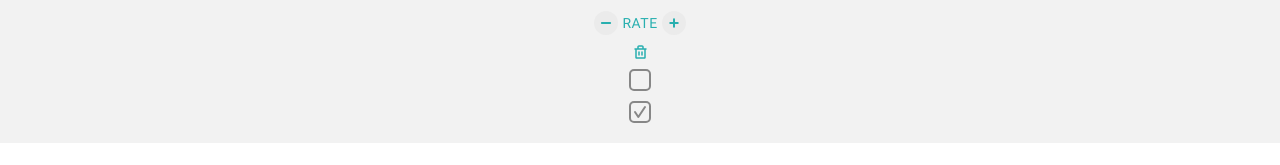
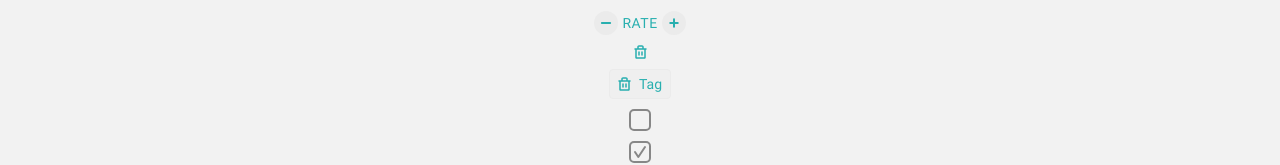
Before and after one commit to OlgaPy/Vortex_front, a Vue app: page /all in a window 1280 px wide. Shown: the part 723-888 px from the top of the page. Before the commit the page ends 866 px from the top, so only its background shows below. Built offline with nearby package versions, Linux system fonts and the light colour scheme.

Commit message:
Добавлен TinyButtonUI

```diff
--- a/src/app/themes/cosmetic/index.scss
+++ b/src/app/themes/cosmetic/index.scss
@@ -1,5 +1,6 @@
 :root {
 	// border-radius
+	--style-radius-4: 4px;
 	--style-radius-5: 5px;
 	--style-radius-10: 10px;
 
--- a/src/pages/AllPage.vue
+++ b/src/pages/AllPage.vue
@@ -9,6 +9,8 @@ import ButtonUI from '@/shared/ui/button-ui/ButtonUI.vue'
 import EmptyButtonUI from '@/shared/ui/button-ui/EmptyButtonUI.vue'
 import TextButtonUI from '@/shared/ui/button-ui/TextButtonUI.vue'
 import IconButtonUI from '@/shared/ui/icon-button-ui/IconButtonUI.vue'
+import TinyButtonUI from '@/shared/ui/icon-button-ui/TinyButtonUI.vue'
+import { ButtonSize } from '@/shared/ui/icon-button-ui/types'
 import RateDownIcon from '@/shared/ui/icons/RateDownIcon.vue'
 import RateUpIcon from '@/shared/ui/icons/RateUpIcon.vue'
 import SaveIcon from '@/shared/ui/icons/SaveIcon.vue'
@@ -63,6 +65,10 @@ const searchText = ref<string>('')
 		<IconButtonUI>
 			<template #right-icon><TrashIcon /></template>
 		</IconButtonUI>
+		<TinyButtonUI :size="ButtonSize.SMALL">
+			<template #left-icon><TrashIcon /></template>
+			<template #text>Tag</template>
+		</TinyButtonUI>
 
 		<CheckboxUI :modelValue="false" />
 		<CheckboxUI :modelValue="true" />
--- /dev/null
+++ b/src/shared/ui/icon-button-ui/TinyButtonUI.vue
@@ -0,0 +1,30 @@
+<script setup lang="ts">
+import type { Props } from './types';
+
+const { size } = defineProps<Props>();
+</script>
+
+<template>
+	<button :class="[$style.container, 'font-btn']" :data-size="size">
+		<slot name="left-icon"></slot>
+		<slot name="text"></slot>
+		<slot name="right-icon"></slot>
+	</button>
+</template>
+
+<style module>
+.container {
+	display: flex;
+	flex-direction: row;
+	align-items: center;
+	border: 1px solid var(--color-gray-92);
+	border-radius: var(--style-radius-4);
+	color: var(--color-primary-1);
+}
+
+.container[data-size='small'] {
+	gap: 8px;
+	padding: 4px 8px;
+	line-height: 20px;
+}
+</style>
--- /dev/null
+++ b/src/shared/ui/icon-button-ui/types.ts
@@ -0,0 +1,7 @@
+export enum ButtonSize {
+	SMALL = 'small'
+}
+
+export type Props = {
+	size: ButtonSize
+}
```
